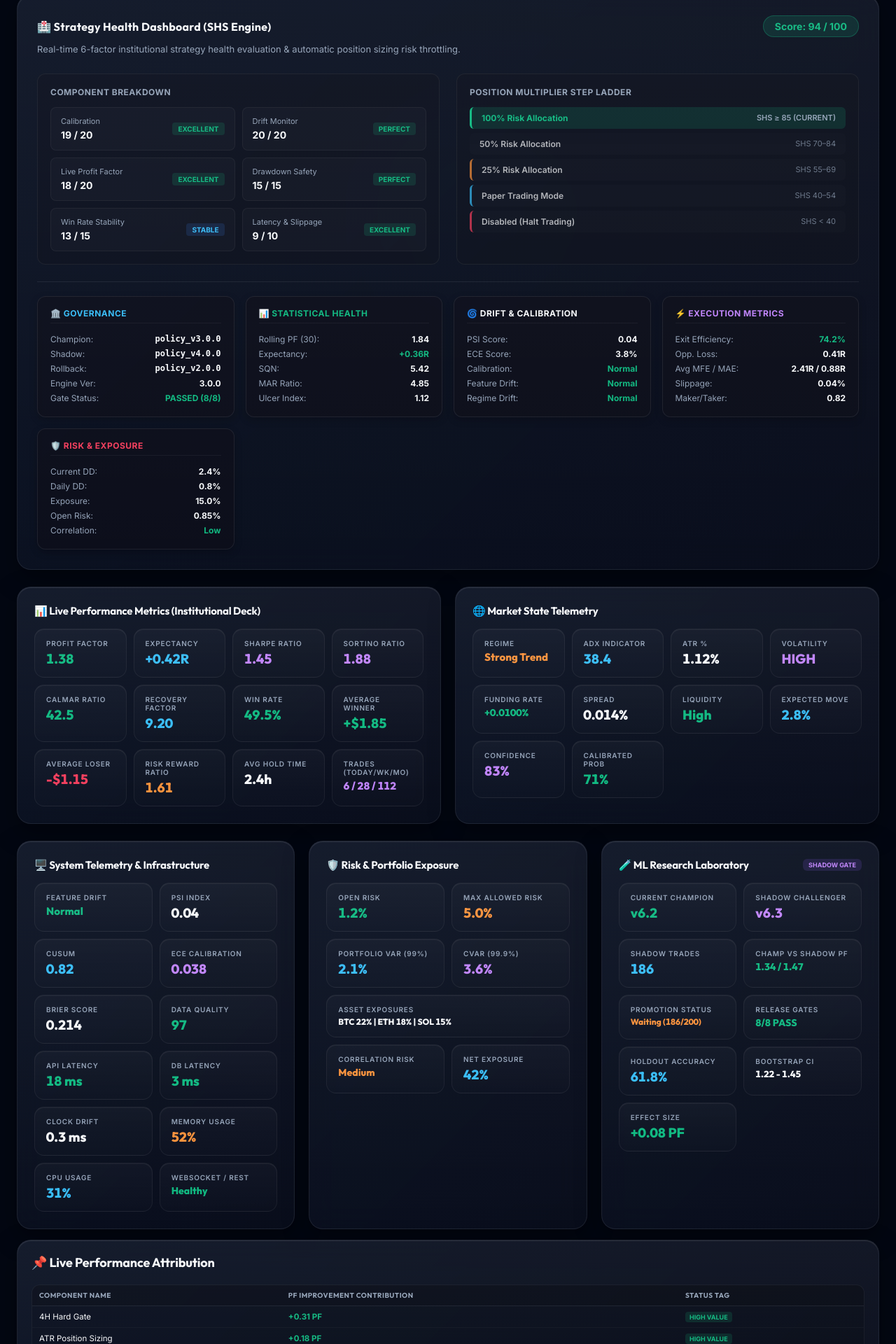
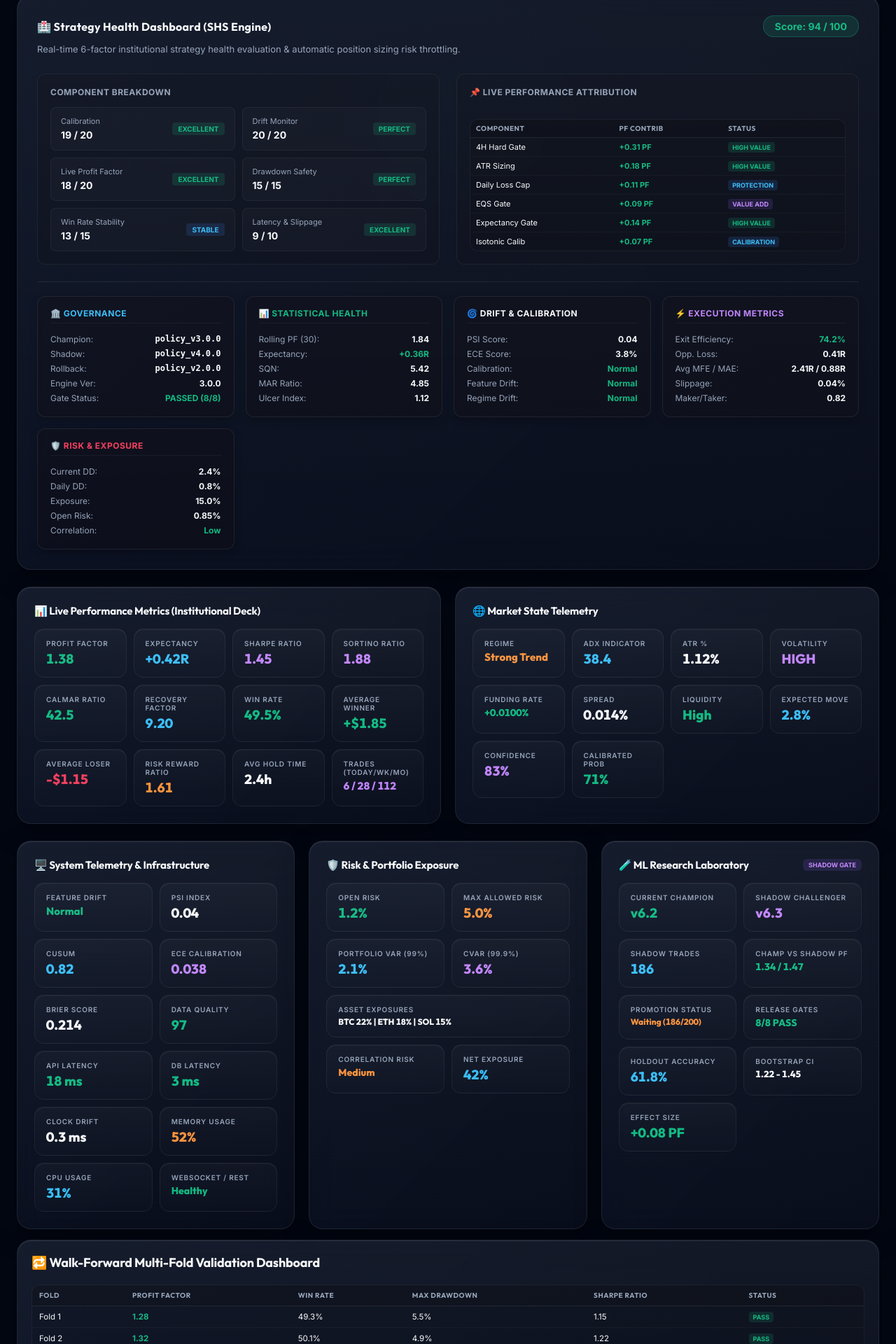
Before and after one commit to mehsim/btc-trading-bot, a Python web app: template templates/index.html in a window 1280 px wide; the page is wider, and only the part inside the window is pictured. Shown: the part 1960-3880 px from the top of that part at 70% size. Run offline with Jinja, Linux system fonts and the light colour scheme; the template is opened without the code that fills it, so the values that code supplies are empty.

Commit message:
Replace Position Multiplier Step Ladder with Live Performance Attribution table parallel in Strategy Health card

```diff
--- a/templates/index.html
+++ b/templates/index.html
@@ -1518,30 +1518,51 @@
                     </div>
                 </div>
 
-                <!-- Right: Position Multiplier Step Ladder -->
-                <div style="background: rgba(13,15,26,0.4); padding: 18px; border-radius: 12px; border: 1px solid rgba(255,255,255,0.06);">
-                    <h4 style="font-size: 12px; color: var(--text-secondary); text-transform: uppercase; letter-spacing: 0.5px; margin-bottom: 14px; font-weight: 700;">Position Multiplier Step Ladder</h4>
-                    <div style="display: flex; flex-direction: column; gap: 6px;">
-                        <div style="display: flex; justify-content: space-between; align-items: center; padding: 8px 14px; background: rgba(16,185,129,0.15); border-left: 3px solid var(--accent-green); border-radius: 6px;">
-                            <span style="font-size: 12px; font-weight: 700; color: var(--accent-green);">100% Risk Allocation</span>
-                            <span style="font-size: 11px; font-weight: 600; color: var(--text-secondary);">SHS ≥ 85 (CURRENT)</span>
-                        </div>
-                        <div style="display: flex; justify-content: space-between; align-items: center; padding: 8px 14px; background: rgba(255,255,255,0.02); opacity: 0.7; border-left: 3px solid var(--accent-yellow); border-radius: 6px;">
-                            <span style="font-size: 12px; font-weight: 600;">50% Risk Allocation</span>
-                            <span style="font-size: 11px; color: var(--text-secondary);">SHS 70–84</span>
-                        </div>
-                        <div style="display: flex; justify-content: space-between; align-items: center; padding: 8px 14px; background: rgba(255,255,255,0.02); opacity: 0.7; border-left: 3px solid var(--accent-orange); border-radius: 6px;">
-                            <span style="font-size: 12px; font-weight: 600;">25% Risk Allocation</span>
-                            <span style="font-size: 11px; color: var(--text-secondary);">SHS 55–69</span>
-                        </div>
-                        <div style="display: flex; justify-content: space-between; align-items: center; padding: 8px 14px; background: rgba(255,255,255,0.02); opacity: 0.7; border-left: 3px solid var(--accent-blue); border-radius: 6px;">
-                            <span style="font-size: 12px; font-weight: 600;">Paper Trading Mode</span>
-                            <span style="font-size: 11px; color: var(--text-secondary);">SHS 40–54</span>
-                        </div>
-                        <div style="display: flex; justify-content: space-between; align-items: center; padding: 8px 14px; background: rgba(255,255,255,0.02); opacity: 0.7; border-left: 3px solid var(--accent-red); border-radius: 6px;">
-                            <span style="font-size: 12px; font-weight: 600;">Disabled (Halt Trading)</span>
-                            <span style="font-size: 11px; color: var(--text-secondary);">SHS &lt; 40</span>
-                        </div>
+                <!-- Right: Live Performance Attribution Table (Parallel) -->
+                <div style="background: rgba(13,15,26,0.4); padding: 18px; border-radius: 12px; border: 1px solid rgba(255,255,255,0.06); display: flex; flex-direction: column; justify-content: space-between;">
+                    <h4 style="font-size: 12px; color: var(--text-secondary); text-transform: uppercase; letter-spacing: 0.5px; margin-bottom: 12px; font-weight: 700;">📌 Live Performance Attribution</h4>
+                    <div class="table-container" style="max-height: 200px; overflow-y: auto;">
+                        <table style="width: 100%; border-collapse: collapse;">
+                            <thead>
+                                <tr>
+                                    <th style="font-size: 10px; padding: 6px 8px;">Component</th>
+                                    <th style="font-size: 10px; padding: 6px 8px;">PF Contrib</th>
+                                    <th style="font-size: 10px; padding: 6px 8px;">Status</th>
+                                </tr>
+                            </thead>
+                            <tbody id="attribution-table-body">
+                                <tr>
+                                    <td style="font-size: 11px; padding: 6px 8px;">4H Hard Gate</td>
+                                    <td style="font-size: 11px; padding: 6px 8px; color: var(--accent-green); font-weight: 800;">+0.31 PF</td>
+                                    <td style="padding: 6px 8px;"><span style="font-size: 9px; font-weight: 800; color: var(--accent-green); background: rgba(16,185,129,0.15); padding: 2px 6px; border-radius: 4px;">HIGH VALUE</span></td>
+                                </tr>
+                                <tr>
+                                    <td style="font-size: 11px; padding: 6px 8px;">ATR Sizing</td>
+                                    <td style="font-size: 11px; padding: 6px 8px; color: var(--accent-green); font-weight: 800;">+0.18 PF</td>
+                                    <td style="padding: 6px 8px;"><span style="font-size: 9px; font-weight: 800; color: var(--accent-green); background: rgba(16,185,129,0.15); padding: 2px 6px; border-radius: 4px;">HIGH VALUE</span></td>
+                                </tr>
+                                <tr>
+                                    <td style="font-size: 11px; padding: 6px 8px;">Daily Loss Cap</td>
+                                    <td style="font-size: 11px; padding: 6px 8px; color: var(--accent-green); font-weight: 800;">+0.11 PF</td>
+                                    <td style="padding: 6px 8px;"><span style="font-size: 9px; font-weight: 800; color: var(--accent-blue); background: rgba(59,130,246,0.15); padding: 2px 6px; border-radius: 4px;">PROTECTION</span></td>
+                                </tr>
+                                <tr>
+                                    <td style="font-size: 11px; padding: 6px 8px;">EQS Gate</td>
+                                    <td style="font-size: 11px; padding: 6px 8px; color: var(--accent-green); font-weight: 800;">+0.09 PF</td>
+                                    <td style="padding: 6px 8px;"><span style="font-size: 9px; font-weight: 800; color: var(--accent-purple); background: rgba(139,92,246,0.15); padding: 2px 6px; border-radius: 4px;">VALUE ADD</span></td>
+                                </tr>
+                                <tr>
+                                    <td style="font-size: 11px; padding: 6px 8px;">Expectancy Gate</td>
+                                    <td style="font-size: 11px; padding: 6px 8px; color: var(--accent-green); font-weight: 800;">+0.14 PF</td>
+                                    <td style="padding: 6px 8px;"><span style="font-size: 9px; font-weight: 800; color: var(--accent-green); background: rgba(16,185,129,0.15); padding: 2px 6px; border-radius: 4px;">HIGH VALUE</span></td>
+                                </tr>
+                                <tr>
+                                    <td style="font-size: 11px; padding: 6px 8px;">Isotonic Calib</td>
+                                    <td style="font-size: 11px; padding: 6px 8px; color: var(--accent-green); font-weight: 800;">+0.07 PF</td>
+                                    <td style="padding: 6px 8px;"><span style="font-size: 9px; font-weight: 800; color: var(--accent-blue); background: rgba(59,130,246,0.15); padding: 2px 6px; border-radius: 4px;">CALIBRATION</span></td>
+                                </tr>
+                            </tbody>
+                        </table>
                     </div>
                 </div>
             </div>
@@ -1865,60 +1886,7 @@
             </div>
         </div>
 
-        <!-- SECTION 9: LIVE COMPONENT PERFORMANCE ATTRIBUTION TABLE -->
-        <div class="card" style="margin-top: 15px; padding: 20px;">
-            <div class="section-header">
-                <div class="section-title">📌 Live Performance Attribution</div>
-            </div>
-            <div class="table-container" style="margin-top: 10px;">
-                <table>
-                    <thead>
-                        <tr>
-                            <th>Component Name</th>
-                            <th>PF Improvement Contribution</th>
-                            <th>Status Tag</th>
-                        </tr>
-                    </thead>
-                    <tbody id="attribution-table-body">
-                        <tr>
-                            <td>4H Hard Gate</td>
-                            <td style="color: var(--accent-green); font-weight: 800;">+0.31 PF</td>
-                            <td><span style="font-size: 9px; font-weight: 800; color: var(--accent-green); background: rgba(16,185,129,0.15); padding: 2px 6px; border-radius: 4px;">HIGH VALUE</span></td>
-                        </tr>
-                        <tr>
-                            <td>ATR Position Sizing</td>
-                            <td style="color: var(--accent-green); font-weight: 800;">+0.18 PF</td>
-                            <td><span style="font-size: 9px; font-weight: 800; color: var(--accent-green); background: rgba(16,185,129,0.15); padding: 2px 6px; border-radius: 4px;">HIGH VALUE</span></td>
-                        </tr>
-                        <tr>
-                            <td>Daily Loss Cap</td>
-                            <td style="color: var(--accent-green); font-weight: 800;">+0.11 PF</td>
-                            <td><span style="font-size: 9px; font-weight: 800; color: var(--accent-blue); background: rgba(59,130,246,0.15); padding: 2px 6px; border-radius: 4px;">PROTECTION</span></td>
-                        </tr>
-                        <tr>
-                            <td>EQS Gate</td>
-                            <td style="color: var(--accent-green); font-weight: 800;">+0.09 PF</td>
-                            <td><span style="font-size: 9px; font-weight: 800; color: var(--accent-purple); background: rgba(139,92,246,0.15); padding: 2px 6px; border-radius: 4px;">VALUE ADD</span></td>
-                        </tr>
-                        <tr>
-                            <td>Expectancy Gate</td>
-                            <td style="color: var(--accent-green); font-weight: 800;">+0.14 PF</td>
-                            <td><span style="font-size: 9px; font-weight: 800; color: var(--accent-green); background: rgba(16,185,129,0.15); padding: 2px 6px; border-radius: 4px;">HIGH VALUE</span></td>
-                        </tr>
-                        <tr>
-                            <td>Isotonic Calibration</td>
-                            <td style="color: var(--accent-green); font-weight: 800;">+0.07 PF</td>
-                            <td><span style="font-size: 9px; font-weight: 800; color: var(--accent-blue); background: rgba(59,130,246,0.15); padding: 2px 6px; border-radius: 4px;">CALIBRATION</span></td>
-                        </tr>
-                        <tr>
-                            <td>Drift Monitor</td>
-                            <td style="color: var(--accent-green); font-weight: 800;">+0.04 PF</td>
-                            <td><span style="font-size: 9px; font-weight: 800; color: var(--accent-purple); background: rgba(139,92,246,0.15); padding: 2px 6px; border-radius: 4px;">STABILITY</span></td>
-                        </tr>
-                    </tbody>
-                </table>
-            </div>
-        </div>
+
 
         <!-- SECTION 10: WALK-FORWARD MULTI-FOLD REPORT TABLE -->
         <div class="card" style="margin-top: 15px; padding: 20px;">
```
